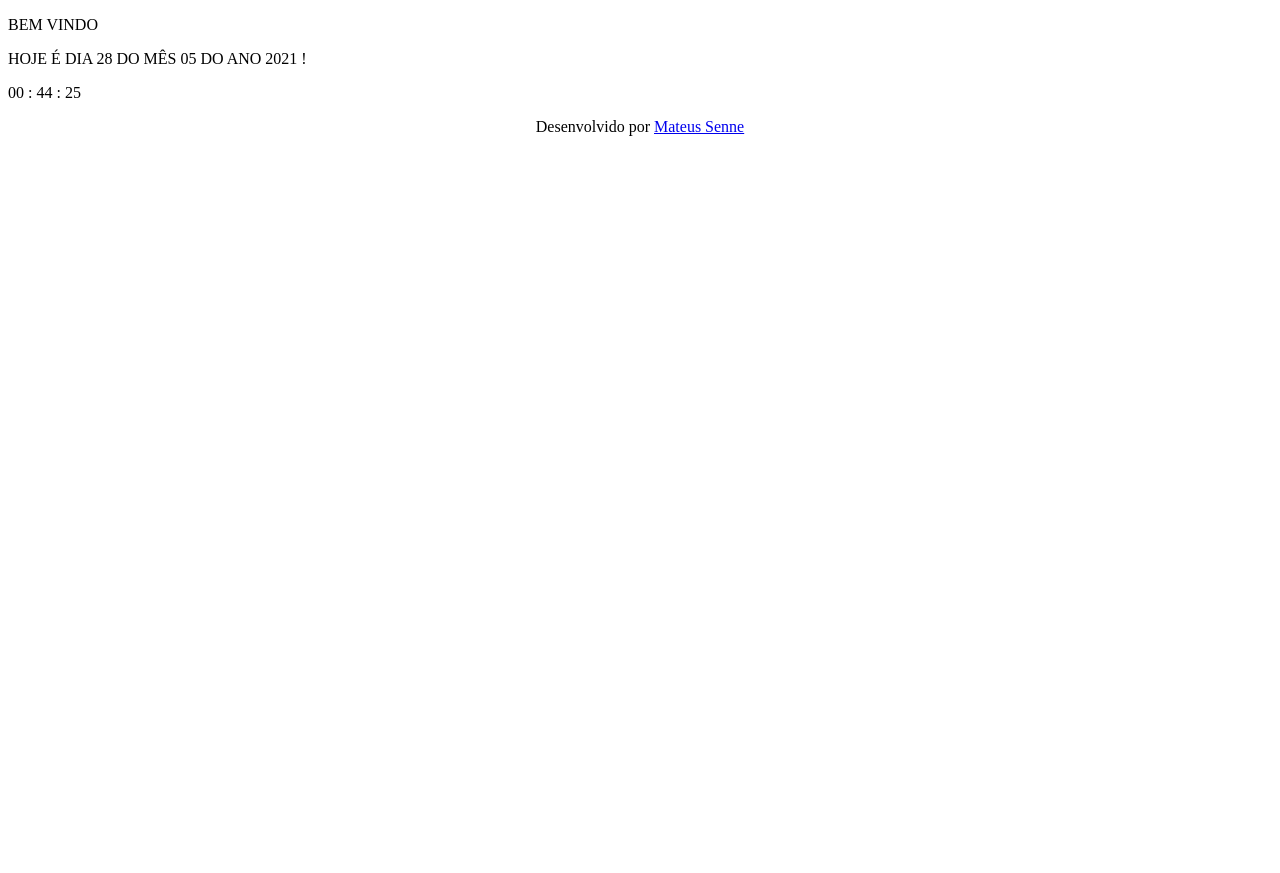
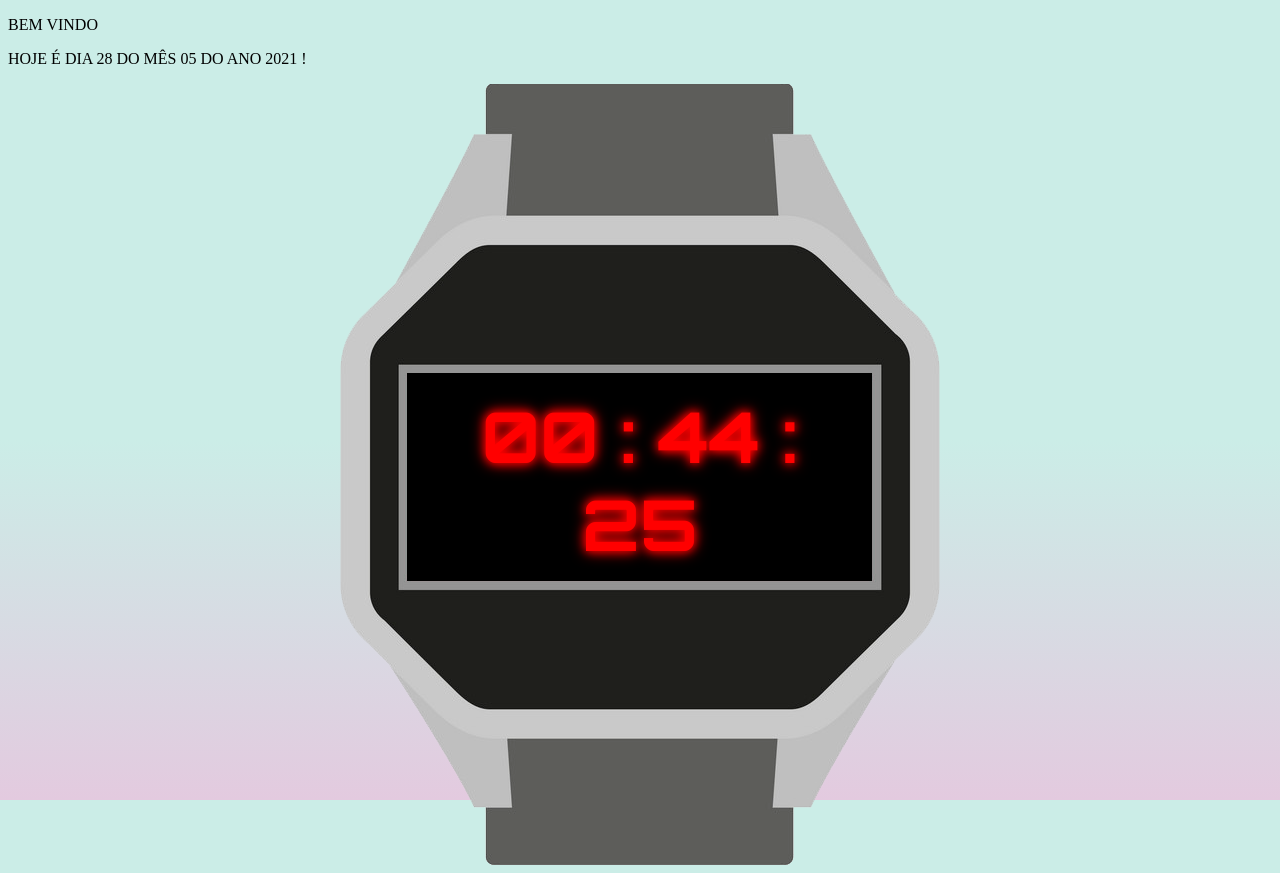
Before and after one commit to Senne42/relogioJS, a plain HTML site: page index.html in a window 1280 px wide. Before the commit the page ends 800 px from the top, so only its background shows below. Drawn offline with Linux system fonts and the light colour scheme.

Commit message:
Personalização do relogio

```diff
--- a/index.html
+++ b/index.html
@@ -16,17 +16,24 @@
 
     </div>
 	<div id="relogio">
+        <img id="relogio_fundo" src="relogio.png">
+
+        <div id="relogio_horas">
             <span id="hora">00</span>
             <span class="divisor"> : </span>
             <span id="minuto">00</span>
             <span class="divisor"> : </span>
             <span id="segundo">00</span>
+            </p>
         </div>
+
+    </div>
+
+    <!-- <div id="rodape">
+		<p style="text-align: center;"> Desenvolvido por <a href="https://www.linkedin.com/in/mateus-senne-172905149/"> Mateus Senne</a></p>
+	</div> -->
 </body>
 
 <footer>
-	<div id="rodape">
-		<p style="text-align: center;"> Desenvolvido por <a href="https://www.linkedin.com/in/mateus-senne-172905149/"> Mateus Senne</a></p>
-	</div>
 </footer>
 </html>
--- a/style.css
+++ b/style.css
@@ -1,4 +1,55 @@
-p
+@import url('https://fonts.googleapis.com/css2?family=Orbitron:wght@700&display=swap');
+
+body
 {
-    word-wrap: normal;
+    background: rgb(203,237,231);
+    background: linear-gradient(180deg, rgba(203,237,231,1) 55%, rgba(227,202,223,1) 100%);
+    background-position: center center;
+    background-repeat: no-repeat;
+    background-attachment: fixed;
+    background-size: cover;
 }
+
+#relogio
+{
+    position: relative;
+    display: flex;
+    justify-content: center;
+    align-items: center;
+    vertical-align: middle;
+    text-align: center;
+}
+
+.relogio_fundo
+{
+
+}
+#relogio_horas
+{
+    font-family: 'Orbitron', sans-serif;
+    position: absolute;
+    top: 50%;
+    left: 50%;
+    transform: translate(-50%, -50%);
+    color: red;
+    margin-top: 40px;
+    font-size: 70px;
+    max-width: 450px;
+    min-width: 449px;
+    text-shadow:
+    0 0 10px red,
+    0 0 15px red;
+}
+#rodape
+{
+  height: 5%;
+  width: 99%;
+  position: absolute;
+}
+#rodape p
+{
+  color: rgb(0, 0, 0);
+  text-shadow:
+  0 0 10px rgb(209, 138, 200),
+  0 0 1px white;
+}
```
Also changed, not shown: relogio.png (added). Lines whose indentation alone changed are shown as unchanged.
